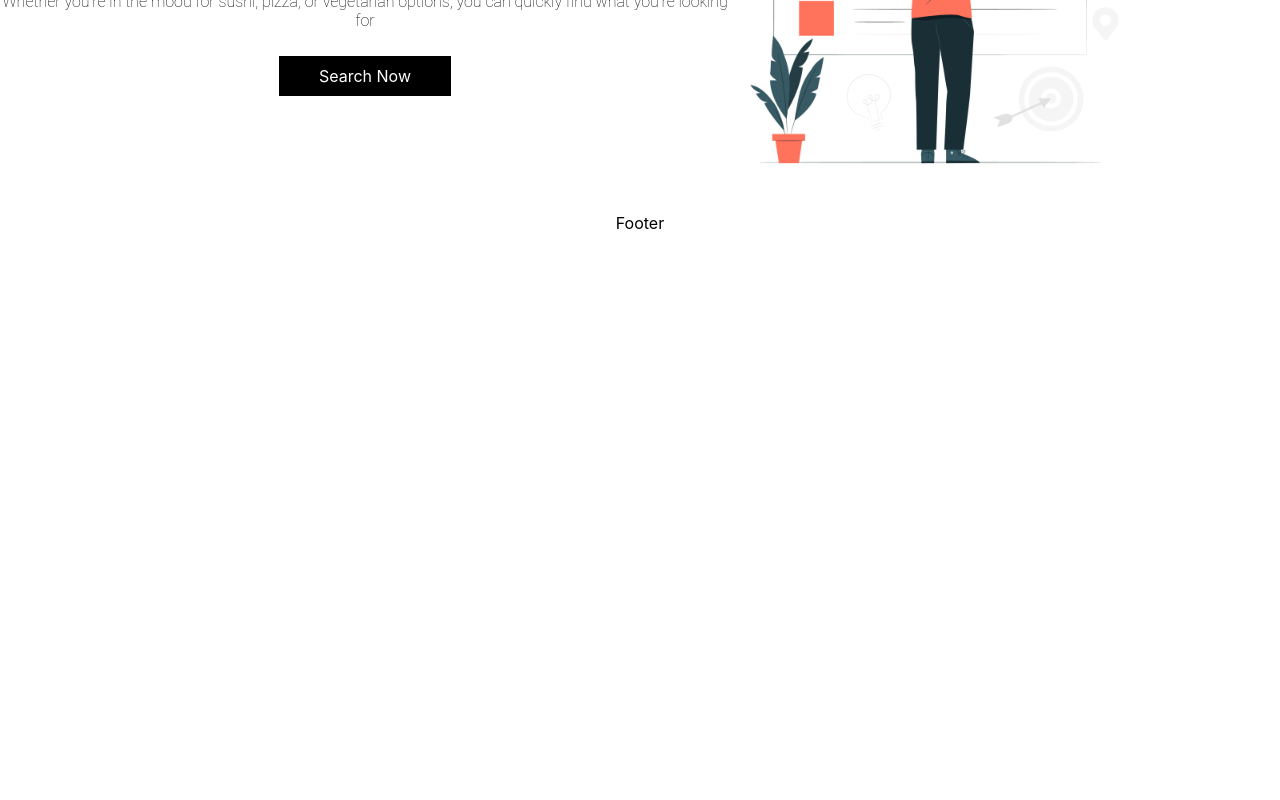
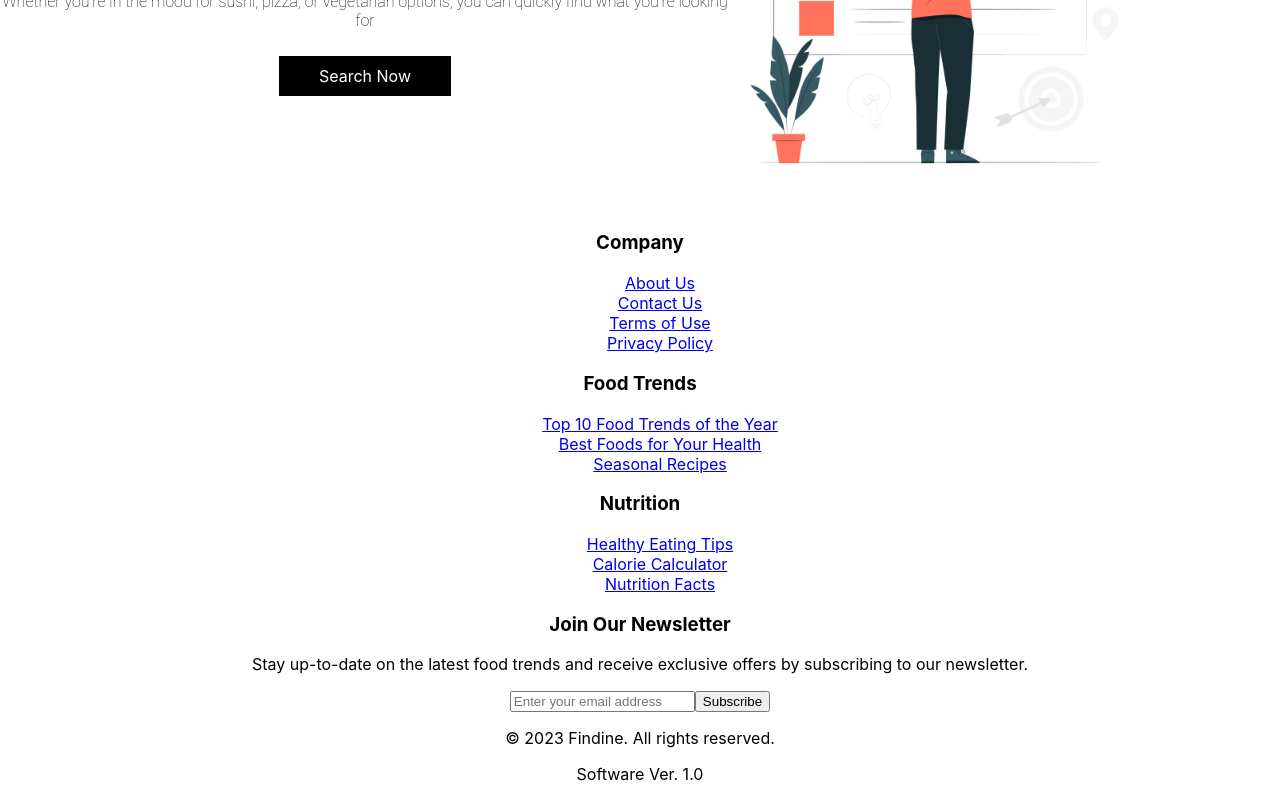
Before and after one commit to FindineApp/Findine-Web, a React (Create React App) app: page / in a window 1280 px wide. Shown: the part 2467-3267 px from the top of the page. Before the commit the page ends 2700 px from the top, so only its background shows below. Built offline with nearby package versions, Linux system fonts and the light colour scheme.

Commit message:
create footer

```diff
--- a/src/components/footer/Footer.tsx
+++ b/src/components/footer/Footer.tsx
@@ -1,9 +1,74 @@
-import React from 'react'
+import React from "react";
+import "./Footer.css";
 
 const Footer = () => {
   return (
-    <div>Footer</div>
-  )
-}
+    <footer>
+      <div className="footer">
+        <div className="footer-section">
+          <h3>Company</h3>
+          <ul>
+            <li>
+              <a href="#">About Us</a>
+            </li>
+            <li>
+              <a href="#">Contact Us</a>
+            </li>
+            <li>
+              <a href="#">Terms of Use</a>
+            </li>
+            <li>
+              <a href="#">Privacy Policy</a>
+            </li>
+          </ul>
+        </div>
+        <div className="footer-section">
+          <h3>Food Trends</h3>
+          <ul>
+            <li>
+              <a href="#">Top 10 Food Trends of the Year</a>
+            </li>
+            <li>
+              <a href="#">Best Foods for Your Health</a>
+            </li>
+            <li>
+              <a href="#">Seasonal Recipes</a>
+            </li>
+          </ul>
+        </div>
+        <div className="footer-section">
+          <h3>Nutrition</h3>
+          <ul>
+            <li>
+              <a href="#">Healthy Eating Tips</a>
+            </li>
+            <li>
+              <a href="#">Calorie Calculator</a>
+            </li>
+            <li>
+              <a href="#">Nutrition Facts</a>
+            </li>
+          </ul>
+        </div>
+        <div className="footer-section">
+          <h3>Join Our Newsletter</h3>
+          <p>
+            Stay up-to-date on the latest food trends and receive exclusive
+            offers by subscribing to our newsletter.
+          </p>
+          <form>
+            <input type="email" placeholder="Enter your email address" />
+            <button>Subscribe</button>
+          </form>
+        </div>
+      </div>
+      <div className="copyright">
+        <p>&copy; 2023 Findine. All rights reserved.</p>
+        <p>Software Ver. 1.0</p>
+      </div>
+      <div id="page-end"></div>
+    </footer>
+  );
+};
 
-export default Footer
+export default Footer;
```
